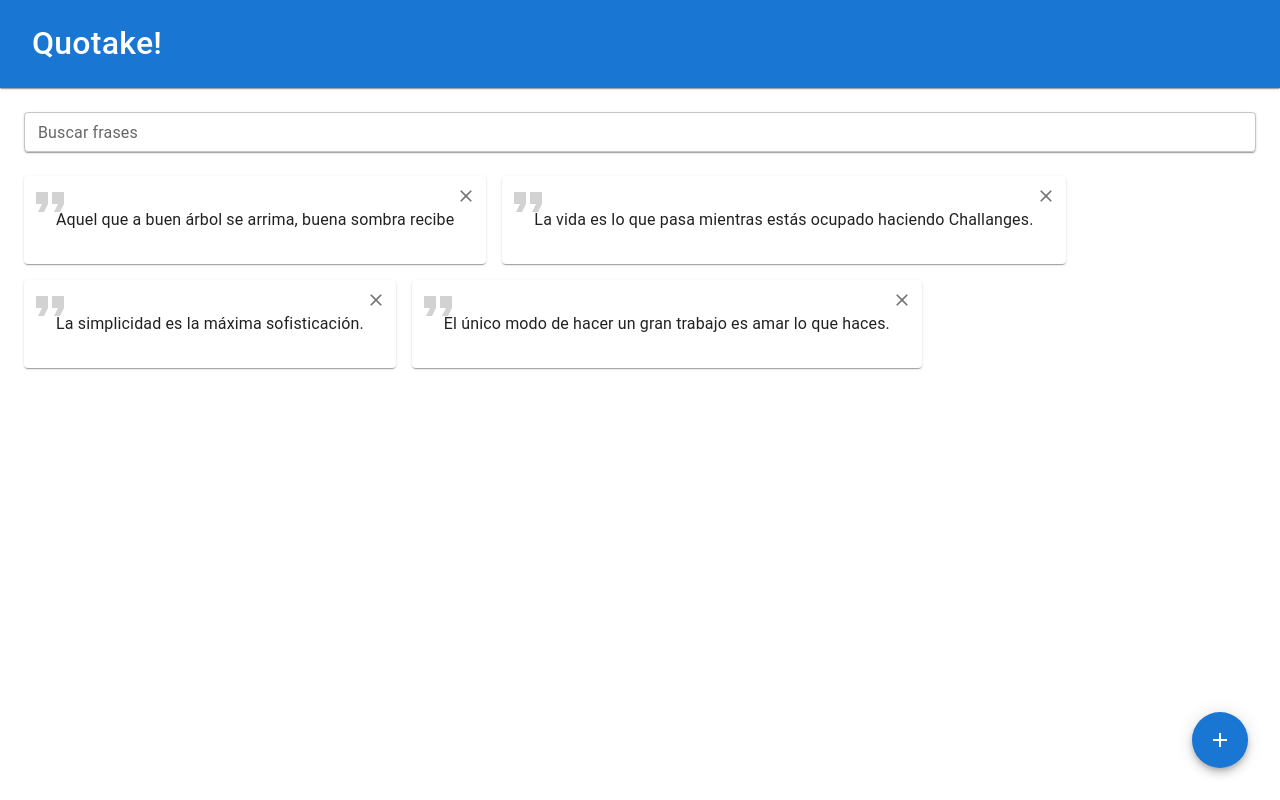
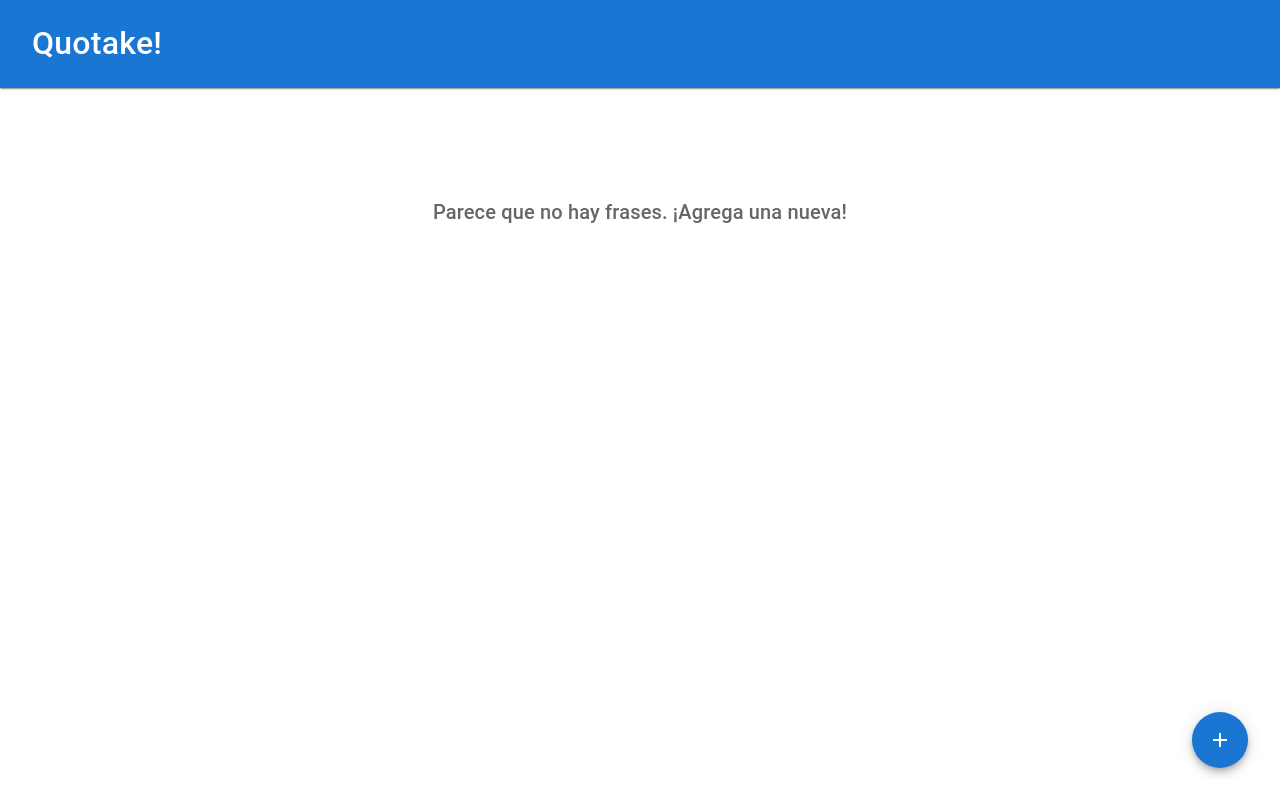
Before and after one commit to RamaBas/Quotake, a React (Vite) app: page / in a window 1280 px wide. Built offline with nearby package versions, Linux system fonts and the light colour scheme.

Commit message:
delivery fix

```diff
--- a/jest.config.ts
+++ b/jest.config.ts
@@ -33,6 +33,7 @@ const config: Config.InitialOptions = {
     '!src/**/*.stories.tsx',
     '!src/**/index.ts',
     '!src/setupTests.ts',
+    '!src/main.tsx',
     '!src/App.tsx',
     '!src/contexts/**',
     '!src/i18n/**',
@@ -41,7 +42,7 @@ const config: Config.InitialOptions = {
   ],
 
   moduleNameMapper: {
-    '\\.(css|less|scss)$': 'identity-obj-proxy', // Lo añado para evitar error al importar en LoadingScreen
+    '\\.(css|less|scss)$': 'identity-obj-proxy', // Lo añado para evitar error al importar animate en LoadingScreen
     '^@/(.*)$': '<rootDir>/src/$1',
   }
 };
--- a/src/contexts/PhrasesContext.tsx
+++ b/src/contexts/PhrasesContext.tsx
@@ -5,13 +5,7 @@ const PhrasesContext = createContext<PhrasesContextType | undefined>(undefined);
 
 export const PhrasesProvider: React.FC<{ children: React.ReactNode }> = ({ children }) => {
 
-  // Falta desarrollar addPhrase para dejr de mockear esto
-  const [phrases, setPhrases] = useState<Phrase[]>([
-    { id: '1', text: 'Aquel que a buen árbol se arrima, buena sombra recibe' },
-    { id: '2', text: 'La vida es lo que pasa mientras estás ocupado haciendo Challanges.' },
-    { id: '3', text: 'La simplicidad es la máxima sofisticación.' },
-    { id: '4', text: 'El único modo de hacer un gran trabajo es amar lo que haces.' },
-  ]);
+  const [phrases, setPhrases] = useState<Phrase[]>([]);
 
   const addPhrase = useCallback((text: string) => {
     setPhrases(prev => [
```
Also changed, not shown: src/test/setupTests.ts (+0 -2 lines).
